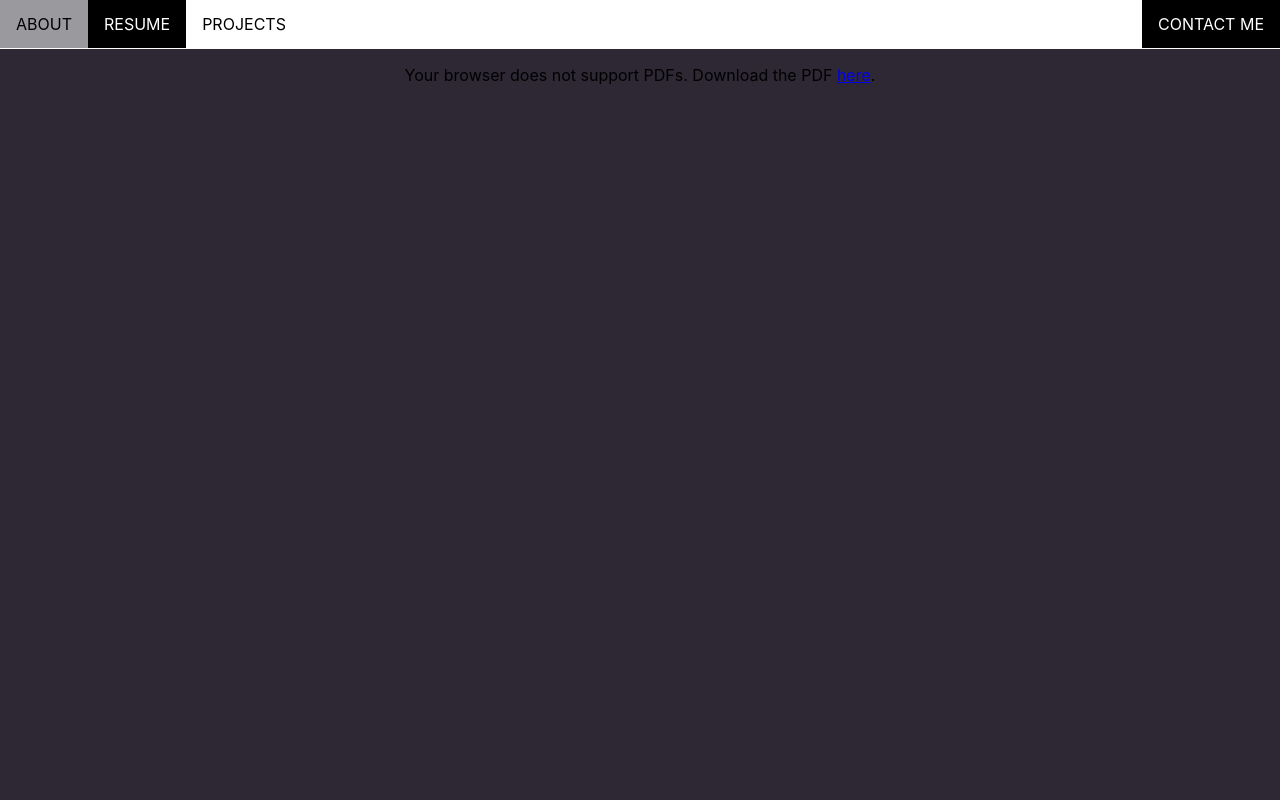
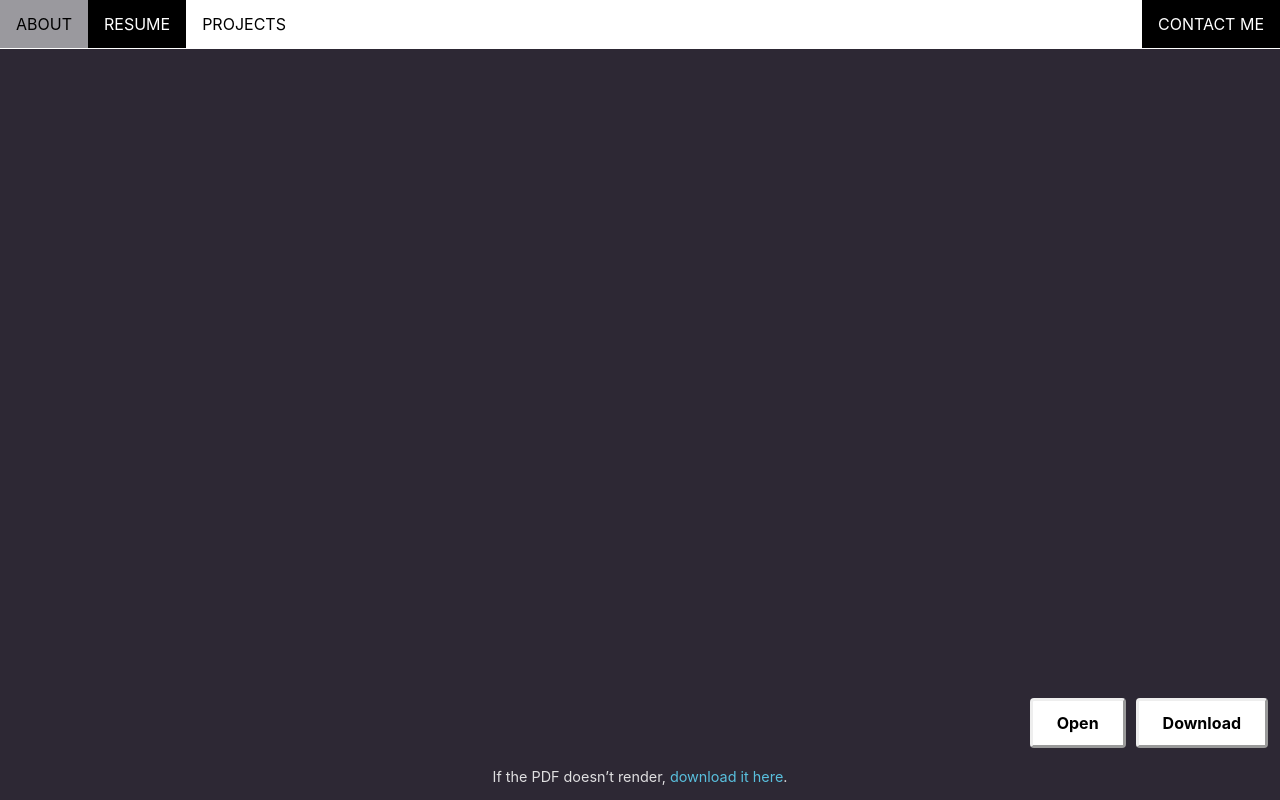
Before and after one commit to imELVEE/imELVEE.github.io, a React (Create React App) app: page /resume in a window 1280 px wide. Built offline with nearby package versions, Linux system fonts and the light colour scheme.

Commit message:
fix resume display and actionable buttons for non rendering issues

```diff
--- a/src/pages/Resume.css
+++ b/src/pages/Resume.css
@@ -1,6 +1,53 @@
+.resumePage {
+    height: calc(100vh - 50px);
+    display: flex;
+    flex-direction: column;
+    width: 100%;
+}
+
+.pdfWrap {
+    position: relative;
+    flex: 1;
+    min-height: 0; /* important so iframe can shrink properly */
+}
+
 .pdf {
+    width: 100%;
+    height: 100%;
+    border: none;
     display: block;
-    width: 100%;
-    height: calc(100vh - 50px); /* Ensures it occupies the full viewport height */
-    border: none; /* Optional: Removes any default borders */
 }
+
+.resumeActionsOverlay {
+    position: absolute;
+    bottom: 12px;
+    right: 12px;
+    display: flex;
+    gap: 10px;
+    z-index: 2;
+}
+
+.resumeBtn {
+    padding: 0.75rem 1.5rem;
+    background-color: white;
+    border-style: outset;
+    color: black;
+    text-decoration: none;
+    border-radius: 4px;
+    font-weight: bold;
+
+    &:hover {
+        background-color: #9a999e;
+    }
+}
+
+.resumeFallback {
+    margin-top: 8px;
+    font-size: 0.9rem;
+    opacity: 0.85;
+    color: white;
+    a {
+        color: #61dafb;
+        text-decoration: none;
+    }
+}
--- a/src/pages/Resume.jsx
+++ b/src/pages/Resume.jsx
@@ -1,16 +1,26 @@
-import resume_pdf from "@documents/resume.pdf";
+import resumePdf from "@documents/resume.pdf";
 import "./Resume.css";
 
 const Resume = () => {
     return (
-        <object class="pdf"
-            data={resume_pdf}
-            type="application/pdf"
-            width="100%"
-            height="100%">
+        <div className="resumePage">
+            <div className="pdfWrap">
+                <div className="resumeActionsOverlay">
+                <a className="resumeBtn" href={resumePdf} target="_blank" rel="noreferrer">
+                    Open
+                </a>
+                <a className="resumeBtn" href={resumePdf} download>
+                    Download
+                </a>
+                </div>
 
-            <p>Your browser does not support PDFs. Download the PDF <a href={resume_pdf}>here</a>.</p>
-        </object>
+                <iframe className="pdf" src={resumePdf} title="Resume PDF" />
+            </div>
+
+            <p className="resumeFallback">
+                If the PDF doesn’t render, <a href={resumePdf} download>download it here</a>.
+            </p>
+        </div>
     );
 };
 
```
